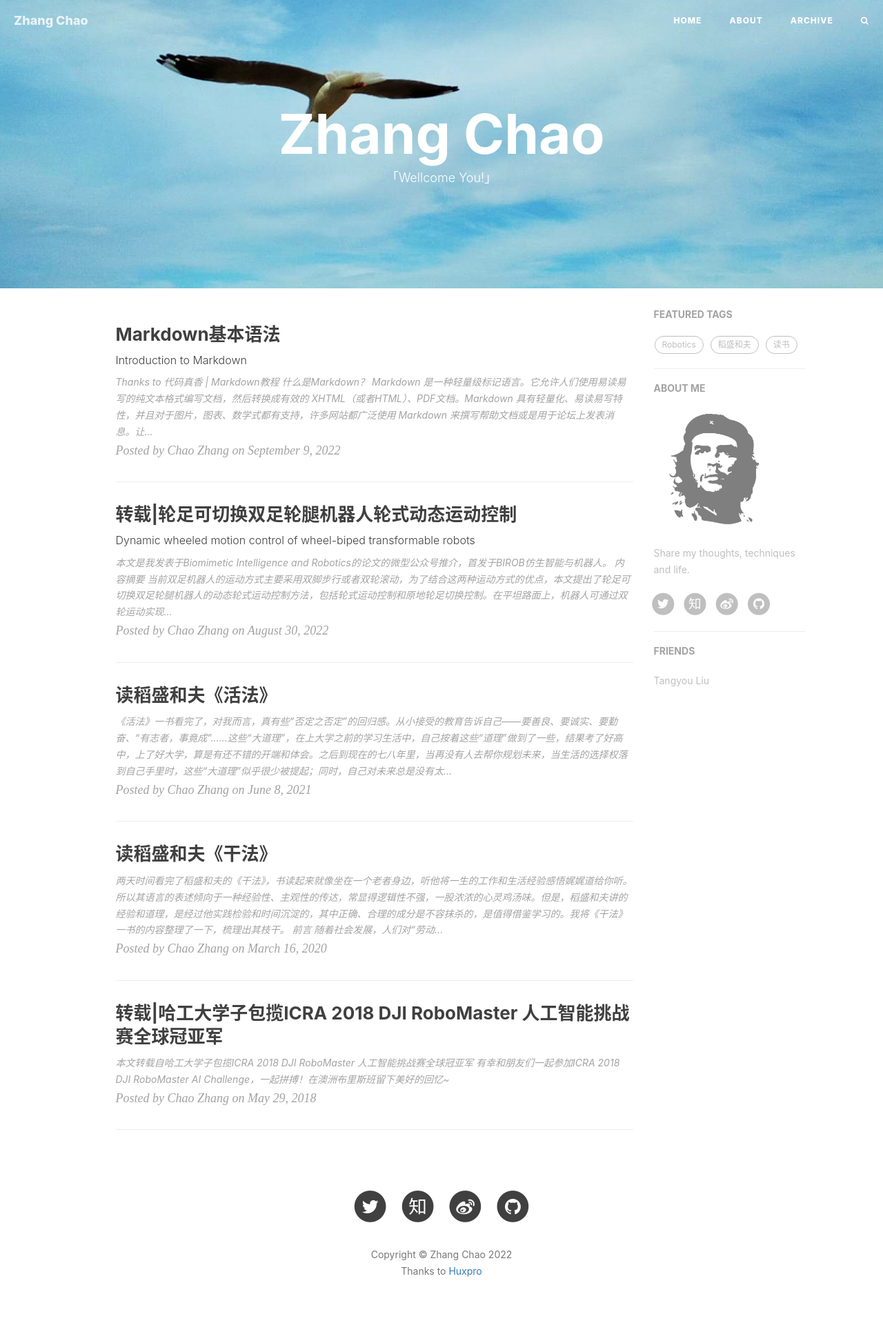
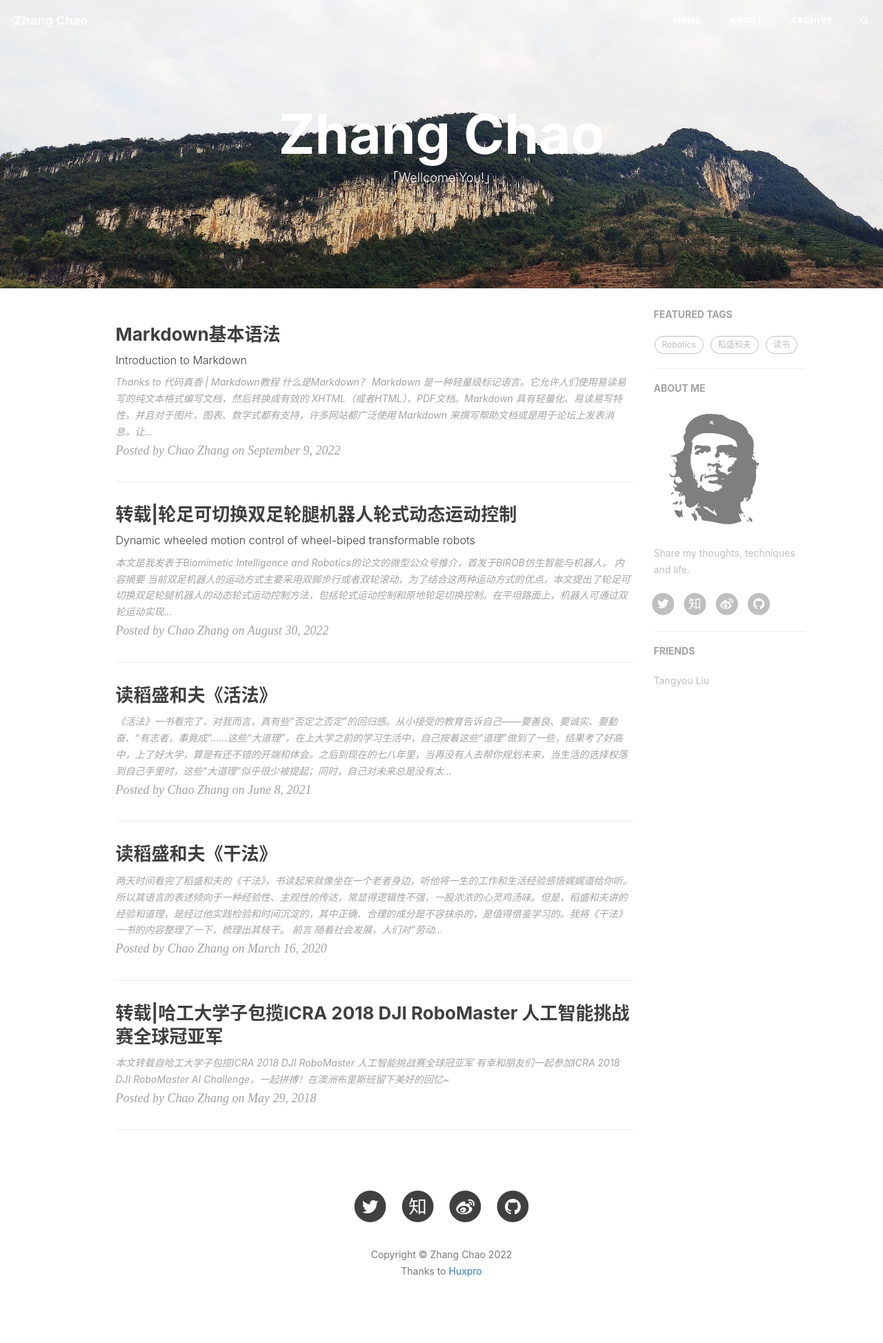
Before and after one commit to hitzhangchao/hitzhangchao.github.io, a Jekyll site: the page built from index.html, in a window 1280 px wide. Shown: the whole page at 69% size. Built offline with Jekyll 4.4.1, drawn with Linux system fonts in a browser that asks for light colours; nearby versions of some CDN libraries; the list of posts is cut into pages by our own code; comment, search, counter and statistics services are not loaded.

Commit message:
update front page

```diff
--- a/_config.yml
+++ b/_config.yml
@@ -1,7 +1,7 @@
 # Site settings
 title: Zhang Chao
 SEOTitle: ''
-header-img: img/haiou.jpg
+header-img: img/yunfengshan.jpg
 email: hitzhangchao@126.com
 description: "Hello, I’m Zhang Chao (张弨) | Share my thoughts, techniques and life"
 keyword: "Zhang Chao, thoughts, techniques, life"
```
Also changed, not shown: img/tanglangshan.jpg (added), img/yunfengshan.jpg (added).
